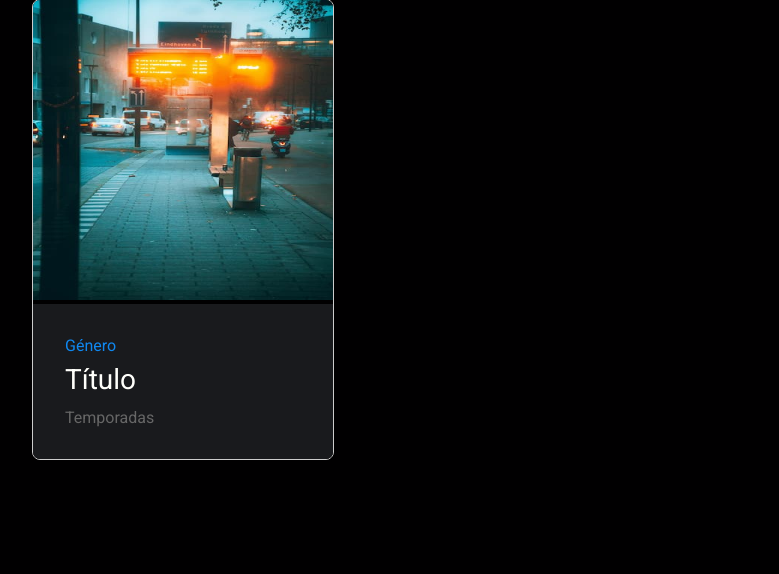
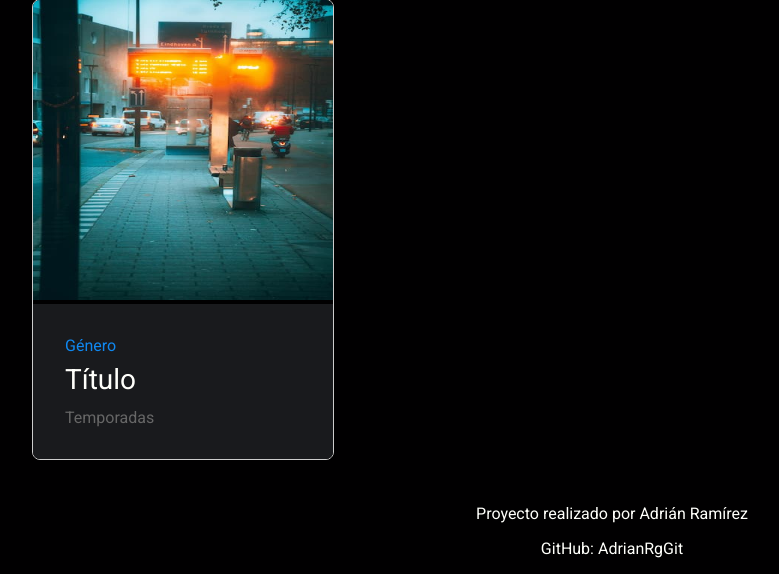
Before and after one commit to AdrianRgGit/tokio_final_project, a Django app: page / in a window 1280 px wide. Shown: the part 986-1560 px from the top of the page, without its empty margins (60-839 px from the left). Before the commit the page ends 1446 px from the top, so only its background shows below. Run offline with Django 5.2, Linux system fonts and the light colour scheme.

Commit message:
cambiado css y añadido footer

```diff
--- a/core/static/core/sidebar.css
+++ b/core/static/core/base.css
@@ -38,3 +38,9 @@
 .sidebar-container a:hover {
   background-color: #333;
 }
+
+.footer-container {
+    text-align: center;
+    margin: auto;
+    margin-top: 24px;
+}
--- a/core/templates/core/base.html
+++ b/core/templates/core/base.html
@@ -13,9 +13,8 @@
 
     <!--La ruta se debe de cargar de esta manera en todos los archivos estáticos-->
     <link href="{% static 'core/main.css' %}" rel="stylesheet">
+    <link href="{% static 'core/base.css' %}" rel="stylesheet">
     <link href="{% static 'core/home.css' %}" rel="stylesheet">
-    <link href="{% static 'core/header.css' %}" rel="stylesheet">
-    <link href="{% static 'core/sidebar.css' %}" rel="stylesheet">
 
     <!--  Fuente de google  -->
     <link rel="stylesheet" href="https://fonts.googleapis.com/css2?family=Roboto:wght@400;700&display=swap">
@@ -60,6 +59,9 @@
     {% block content %}{% endblock %}
 </main>
 
-<footer></footer>
+<footer class="footer-container">
+    <p>Proyecto realizado por Adrián Ramírez</p>
+    <p>GitHub: AdrianRgGit</p>
+</footer>
 </body>
 </html>
```
Also changed, not shown: core/static/core/header.css (deleted).
